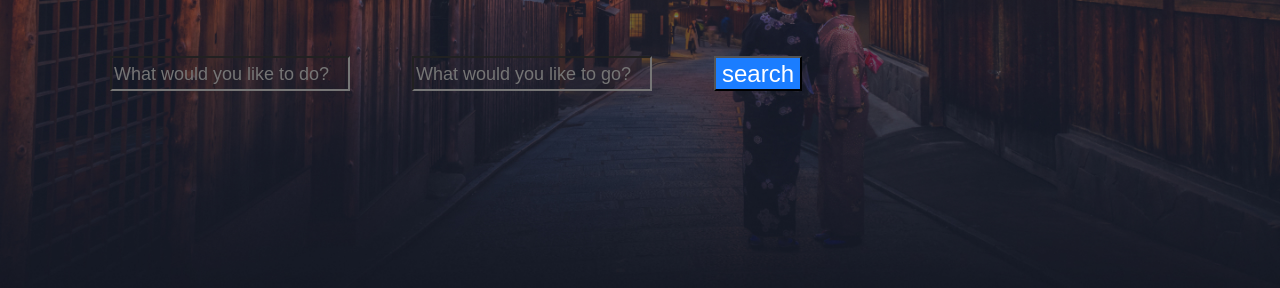
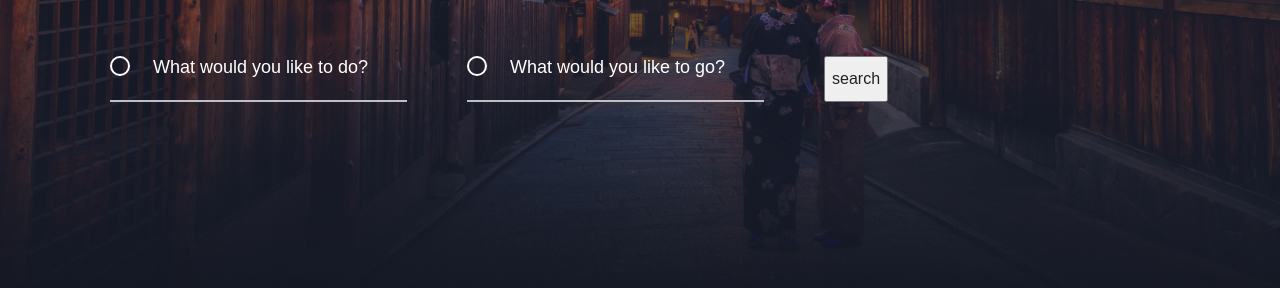
Before and after one commit to Hamlet593/Adaptive-Website, a plain HTML site: page index.html in a window 1280 px wide. Shown: the part 480-768 px from the top of the page. Drawn offline with Linux system fonts and the light colour scheme.

Commit message:
Stylization input forms

```diff
--- a/css/style.css
+++ b/css/style.css
@@ -43,27 +43,27 @@
 
 .search-form__info {
     display: flex;
-    flex-wrap: nowrap;
+    flex-wrap: wrap;
 }
 
 .search-form__field {
-    margin-right: 62px;
+    background: transparent url(../img/svg/circle-icon.svg) no-repeat left top;
+    background-size: 20px;
+    border: 0;
+    border-bottom: 2px solid #BFC0C5;
+    margin-right: 60px;
+    width: 297px;
+    padding-left: 43px;
+    padding-bottom: 22px;
     font-weight: 500;
     font-size: 18px;
-    line-height: 24px;
     color: #FFFFFF;
 }
 
-.search-form__submit {
+.search-form__field::placeholder {
     font-weight: 500;
-    font-size: 24px;
-    line-height: 29px;
-    background: #1B7DFF;
+    font-size: 18px;
     color: #FFFFFF;
 }
 
-.search-form__field {
-    background-color: transparent;
-}
-
 /* Intro styles end */
--- a/index.html
+++ b/index.html
@@ -45,9 +45,9 @@
                     Jump off balcony, onto stranger's head. Chase ball of string hide when guests come over. Being gorgeous with belly side up i could pee on this if i had the energy but under the bed, for attack the child, open the door,
                 </p>
                 <form class="search-form__info">
-                    <input type="text" placeholder="What would you like to do?" class="search-form__field">
-                    <input type="text" placeholder="What would you like to go?" class="search-form__field">
-                    <button class="search-form__submit">search</button>
+                    <input type="text" class="search-form__field" placeholder="What would you like to do?">
+                    <input type="text" class="search-form__field" placeholder="What would you like to go?">
+                    <button type="button" class="search-form__submit">search</button>
                 </form>
             </div>
         </section>
```
Also changed, not shown: img/svg/circle-icon.svg (added).
